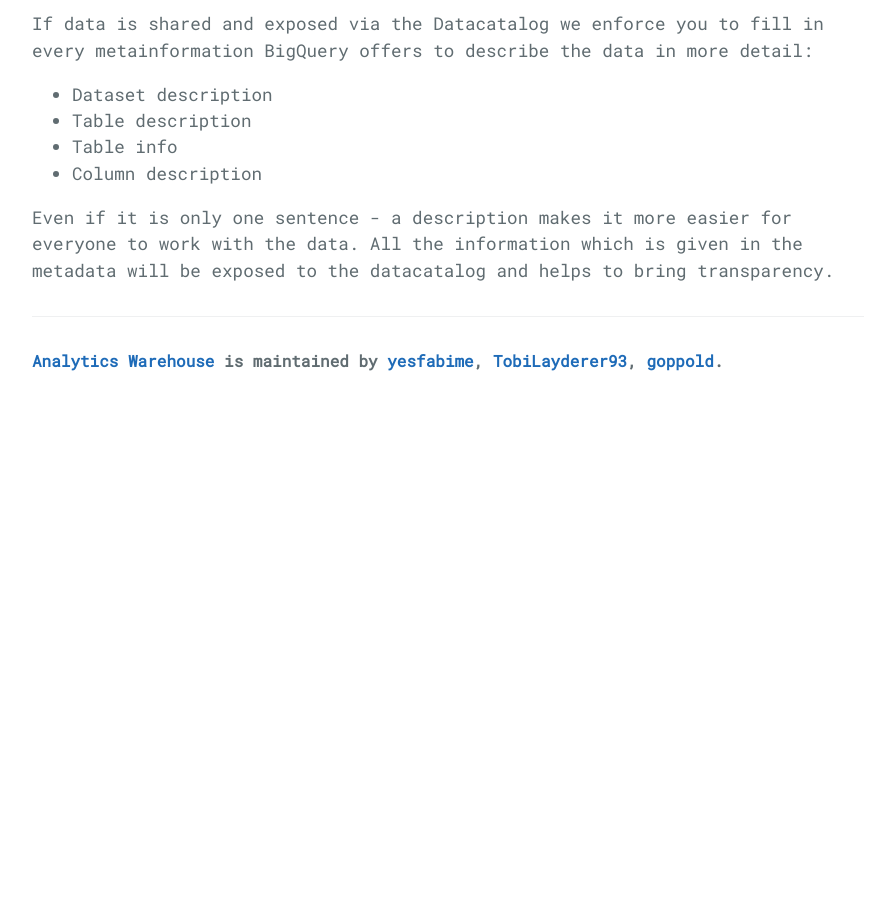
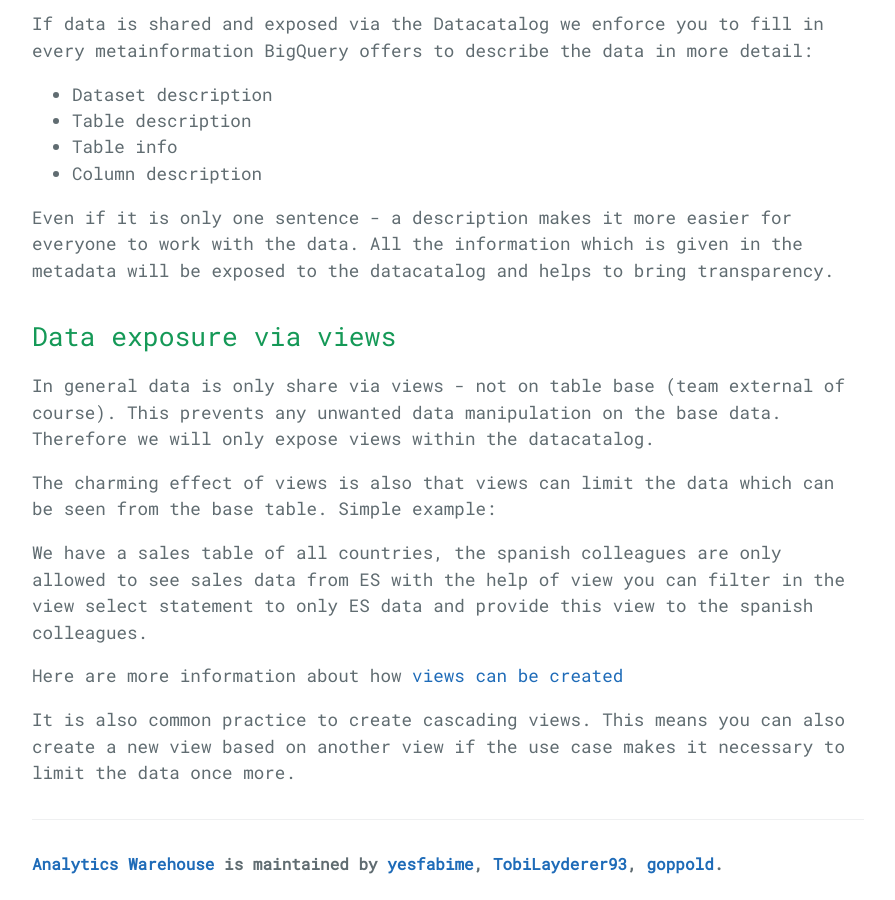
Before and after one commit to yesfabime/analytics-warehouse, a Jekyll site: the page built from 2-arch-principles-tenet/bigquery-principles/general-principles.md, in a window 1280 px wide and 900 px high, scrolled down 1801 px. Shown: the whole window, without its empty margins (192-1087 px from the left). Built offline with Jekyll 4.4.1, drawn with Linux system fonts in a browser that asks for light colours; before the commit the page ends 2206 px from its top, so only the background shows below that.

Commit message:
completed bigquery principles

```diff
--- a/2-arch-principles-tenet/bigquery-principles/general-principles.md
+++ b/2-arch-principles-tenet/bigquery-principles/general-principles.md
@@ -66,3 +66,21 @@ to describe the data in more detail:
 
 Even if it is only one sentence - a description makes it more easier for everyone to work with the data. All the information
 which is given in the metadata will be exposed to the datacatalog and helps to bring transparency.
+
+
+## Data exposure via views
+
+In general data is only share via views - not on table base (team external of course). This prevents any unwanted
+data manipulation on the base data. Therefore we will only expose views within the datacatalog.
+
+The charming effect of views is also that views can limit the data which can be seen from the base table. Simple
+example:
+
+We have a sales table of all countries, the spanish colleagues are only allowed to see sales data from ES
+with the help of view you can filter in the view select statement to only ES data and provide this view to the
+spanish colleagues.
+
+Here are more information about how [views can be created](https://cloud.google.com/bigquery/docs/views)
+
+It is also common practice to create cascading views. This means you can also create a new view based on another
+view if the use case makes it necessary to limit the data once more.
```
Also changed, not shown: 1 other file.
